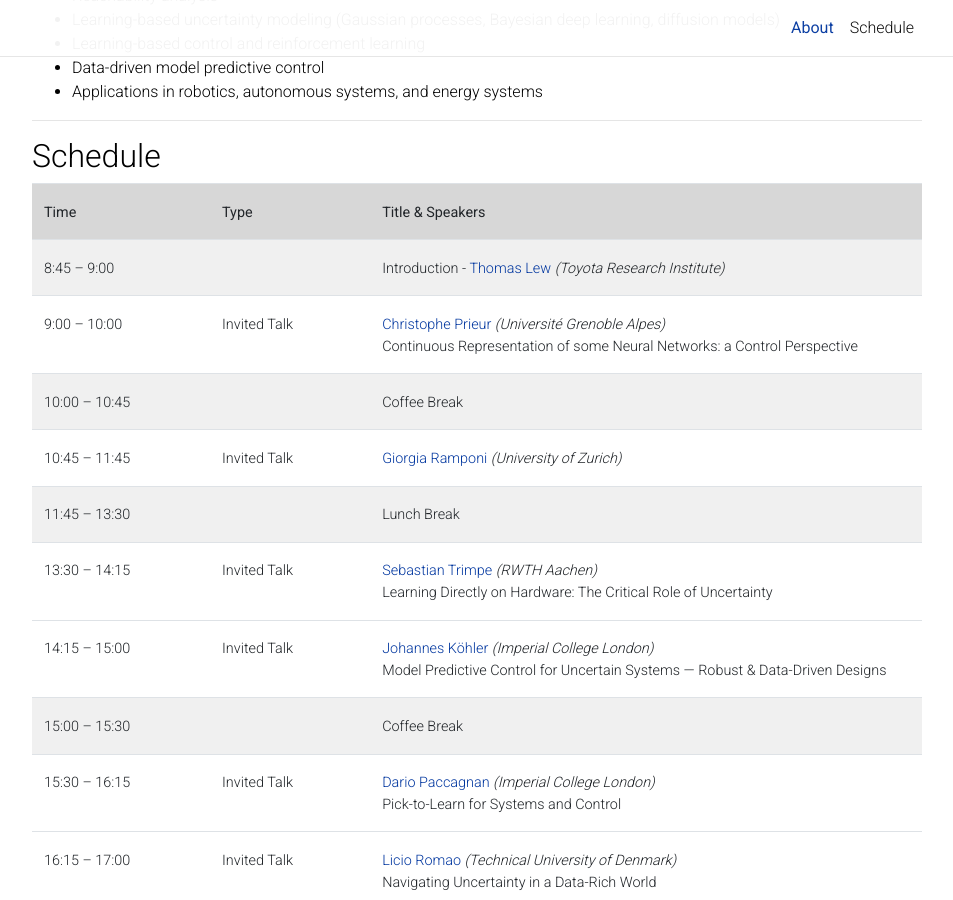
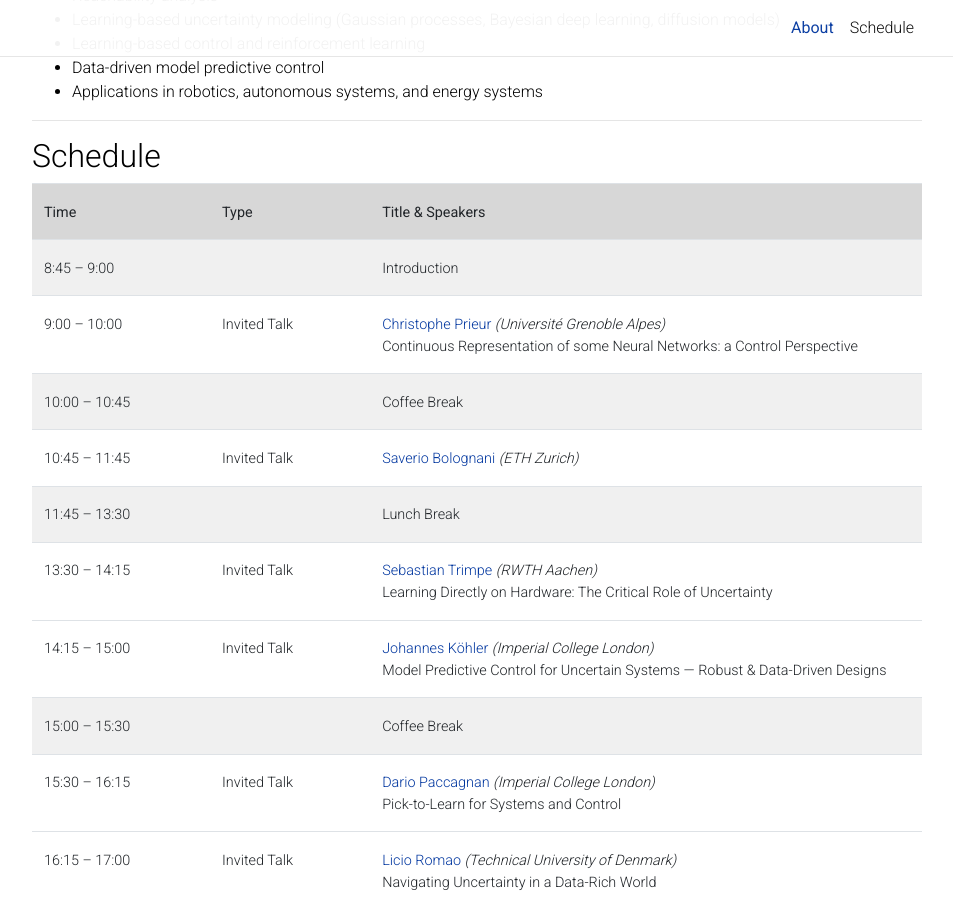
Before and after one commit to thomasjlew/uac_ecc26, a Jekyll site: the page built from _pages/about.md, in a window 1280 px wide and 900 px high, scrolled down 1653 px. Shown: the whole window, without its empty margins (163-1116 px from the left). Built offline with Jekyll 4.4.1, drawn with Linux system fonts in a browser that asks for light colours; comment, search, counter and statistics services are not loaded; a style sheet for code colours, icons or effects is not loaded; some of the changed text lies outside the part shown.

```diff
--- a/_pages/about.md
+++ b/_pages/about.md
@@ -30,9 +30,9 @@ Université Grenoble Alpes
 </div>
 
 <div class="col-sm-4">
-<img src="/assets/img/ramponi.jpg" height="200"><br>
-<b><a href="https://sites.google.com/view/alpi-lab/giorgia-ramponi" target="_blank">Giorgia Ramponi</a></b><br>
-University of Zurich
+<img src="/assets/img/saverio.jpg" height="200"><br>
+<b><a href="https://www.bsaver.io/" target="_blank">Saverio Bolognani</a></b><br>
+ETH Zurich
 </div>
 
 <div class="col-sm-4">
@@ -117,7 +117,7 @@ The workshop focuses on uncertainty-aware methods for decision making and contro
 <tr class="header" style="background-color:rgb(240,240,240);">
 <td>8:45 – 9:00</td>
 <td></td>
-<td>Introduction - <a href="https://thomasjlew.github.io/" target="_blank">Thomas Lew</a> <i>(Toyota Research Institute)</i></td>
+<td>Introduction</td>
 </tr>
 
 <tr class="header">
@@ -136,7 +136,7 @@ Continuous Representation of some Neural Networks: a Control Perspective</td>
 <tr class="header">
 <td>10:45 – 11:45</td>
 <td>Invited Talk</td>
-<td><a href="https://sites.google.com/view/alpi-lab/giorgia-ramponi" target="_blank">Giorgia Ramponi</a> <i>(University of Zurich)</i></td>
+<td><a href="https://www.bsaver.io/" target="_blank">Saverio Bolognani</a> <i>(ETH Zurich)</i></td>
 </tr>
 
 <tr class="header" style="background-color:rgb(240,240,240);">
```
Also changed, not shown: README.md (+5 -5 lines), _pages/schedule.md (+2 -2 lines), assets/img/saverio.jpg (added).
